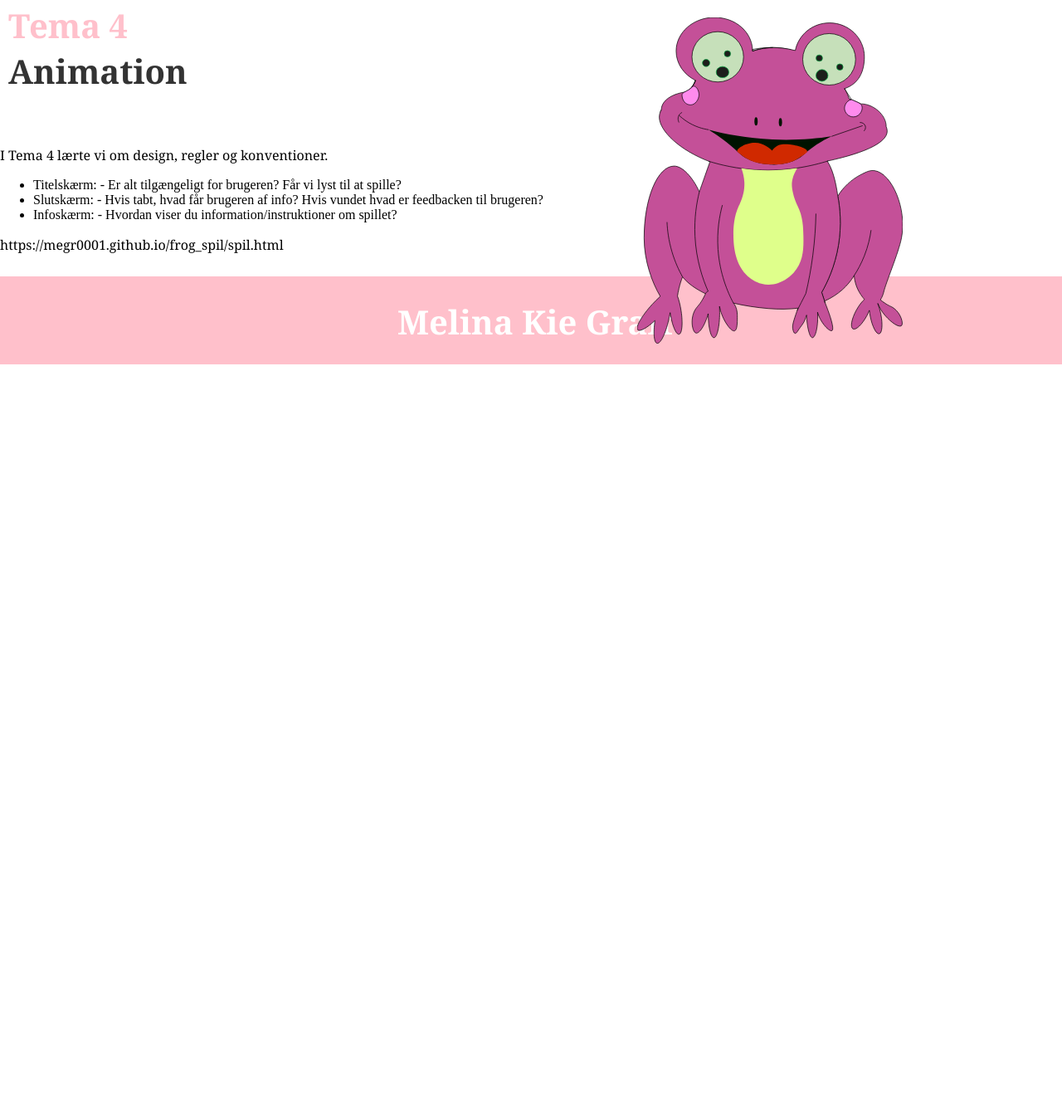
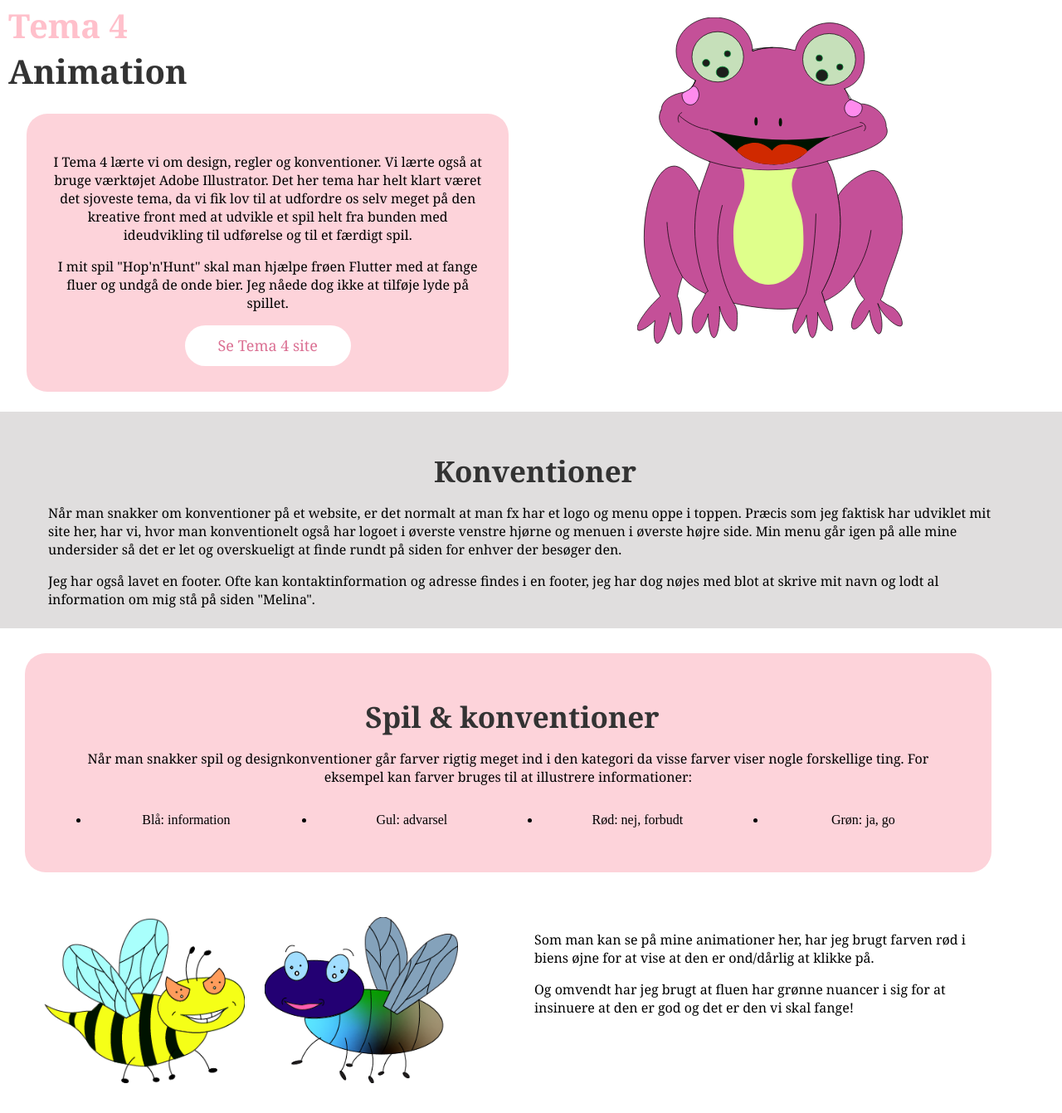
Before and after one commit to megr0001/eksamen_portfolio, a plain HTML site: page tema4.html in a window 1280 px wide. Shown: the part 179-1520 px from the top of the page at 83% size. Before the commit the page ends 800 px from the top, so only its background shows below. Drawn offline with Linux system fonts and the light colour scheme.

Commit message:
nye opdateringer til sitet

```diff
--- a/tema.css
+++ b/tema.css
@@ -176,7 +176,7 @@ nav {
 }
 
 .pink_box {
-  background-color: rgb(254, 202, 211);
+  background-color: rgb(253, 211, 218);
   padding: 5%;
   max-width: 85%;
   margin-top: 50px;
@@ -338,3 +338,68 @@ nav {
   background-size: cover;
   background-image: url(billeder/pink_frog.svg);
 }
+/* ----------- lyserød box og grid rundt om den ------------ */
+@media screen and (min-width: 800px) {
+  .grid2_tema4 {
+    display: grid;
+    grid-template-columns: 1fr 1fr;
+    padding: 1.5rem;
+    padding-left: 2rem;
+  }
+}
+.pink_box_tema4 {
+  background-color: rgb(253, 211, 218);
+  padding: 5%;
+  max-width: 85%;
+  border-radius: 25px;
+  text-align: center;
+}
+
+.h2_tema4 {
+  font-family: Cambria, Cochin, Georgia, Times, "Times New Roman", serif;
+  font-size: 40px;
+  color: #333;
+  margin-left: 10px;
+  margin-top: 0;
+  padding: 0;
+  margin-bottom: 0;
+}
+
+.liste {
+  display: grid;
+  grid-template-columns: repeat(4, 1fr);
+}
+.grå_boks {
+  background-color: rgb(224, 222, 222);
+  text-align: center;
+  padding: 0.5rem;
+}
+.pink_boks_spil {
+  background-color: rgb(253, 211, 218);
+  padding: 3%;
+  padding-top: 1%;
+  max-width: 85%;
+  border-radius: 25px;
+  text-align: center;
+  margin: 30px;
+}
+.p_konventioner {
+  margin-left: 50px;
+  margin-right: 50px;
+  text-align: left;
+}
+
+.animationer {
+  height: 200px;
+  margin-left: 20px;
+}
+
+.animationer_tema4 {
+  display: grid;
+  grid-template-columns: 1fr 1fr;
+  padding: 1.5rem;
+  padding-left: 2rem;
+}
+.p_animation {
+  margin-right: 60px;
+}
--- a/tema4.html
+++ b/tema4.html
@@ -36,7 +36,7 @@
         <div>
             <div>
                 <h1>Tema 4</h1>
-                <h2>Animation</h2>
+                <h2 class="h2_tema4">Animation</h2>
             </div>
             <div id="frog">
                 <div id="frog_element">
@@ -44,8 +44,71 @@
                 </div>
             </div>
         </div>
+        <div class="grid2_tema4">
+            <div class="pink_box_tema4">
+                <p>I Tema 4 lærte vi om design, regler og konventioner. Vi lærte også at bruge værktøjet Adobe
+                    Illustrator. Det her tema har helt klart været det sjoveste tema, da vi fik lov til at udfordre os
+                    selv meget på den kreative front med at udvikle et spil helt fra bunden med ideudvikling til
+                    udførelse og til et færdigt spil.</p>
+                <p>
+                    I mit spil "Hop'n'Hunt" skal man hjælpe frøen Flutter med at fange fluer og undgå de onde bier. Jeg
+                    nåede dog ikke at tilføje lyde på spillet.
+                </p>
+                <div>
+                    <a href="https://megr0001.github.io/frog_spil/spil.html" target="_blank" rel="noopener noreferrer">
+                        <button class="knap">Se Tema 4 site</button>
+                    </a>
+                </div>
+            </div>
+        </div>
+        <div class="grå_boks">
+            <h3>Konventioner</h3>
+            <p class="p_konventioner">Når man snakker om konventioner på et website, er det normalt at man fx har et
+                logo og menu oppe i
+                toppen. Præcis som jeg faktisk har udviklet mit site her, har vi, hvor man konventionelt også har logoet
+                i
+                øverste venstre hjørne og menuen i øverste højre side. Min menu går igen på alle mine undersider så det
+                er let og overskueligt at finde rundt på siden for enhver der besøger den.
+            </p>
+            <p class="p_konventioner">
+                Jeg har også lavet en footer. Ofte kan kontaktinformation og adresse findes i en footer, jeg har dog
+                nøjes med blot at skrive mit navn og lodt al information om mig stå på siden "Melina".
+            </p>
+        </div>
+        <div class="pink_boks_spil">
+            <h3>Spil & konventioner</h3>
+            <p>Når man snakker spil og designkonventioner går farver rigtig meget ind i den kategori da visse farver
+                viser nogle forskellige ting. For eksempel kan farver bruges til at illustrere informationer:</p>
+            <div class="liste">
+                <ul>
+                    <li>Blå: information</li>
+                </ul>
+                <ul>
+                    <li>Gul: advarsel</li>
+                </ul>
+                <ul>
+                    <li>Rød: nej, forbudt</li>
+                </ul>
+                <ul>
+                    <li>Grøn: ja, go</li>
+                </ul>
+            </div>
+        </div>
+        <div class="animationer_tema4">
+            <div class="animationerne">
+                <img class="animationer" src="billeder/bi-06.png" alt="bi">
+                <img class="animationer" src="billeder/flue-03.png" alt="flue">
+            </div>
+            <div>
+                <p class="p_animation">Som man kan se på mine animationer her, har jeg brugt farven rød i biens øjne for
+                    at vise at den er
+                    ond/dårlig at klikke på.</p>
+                <p class="p_animation">Og omvendt har jeg brugt at fluen har grønne nuancer i sig for at insinuere at
+                    den er god og det er
+                    den vi skal fange!</p>
+            </div>
+        </div>
         <div>
-            <p>I Tema 4 lærte vi om design, regler og konventioner. </p>
             <ul>
                 <li>Titelskærm:
                     - Er alt tilgængeligt for brugeren? Får vi lyst til at spille?</li>
@@ -55,9 +118,6 @@
                     - Hvordan viser du information/instruktioner om spillet?</li>
             </ul>
         </div>
-        <div>
-            <p>https://megr0001.github.io/frog_spil/spil.html</p>
-        </div>
     </main>
     <footer>
         <h1 class="footer_text">Melina Kie Graff</h1>
```
Also changed, not shown: tema3.html (+6 -8 lines), tema5.html (+7 -5 lines), billeder/bi-06.png (added), billeder/flue-03.png (added).
